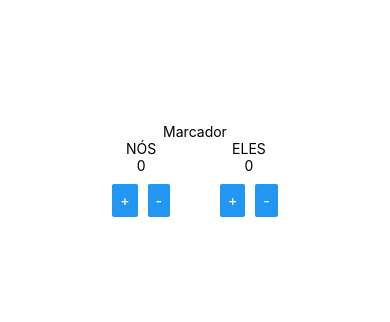
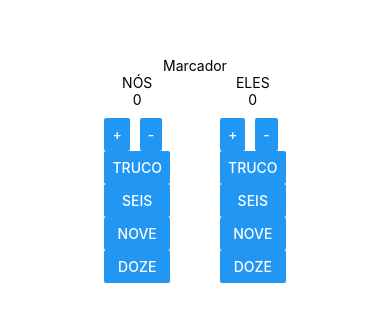
Before and after one commit to K-southier/truco-contador2, a React Native app: screen / in a window 390 px wide. Shown: the part 252-574 px from the top of the page. Built offline with nearby package versions, Linux system fonts and the light colour scheme.

Commit message:
feat: adiciona botões de pontuação do truco (3,6,9,12)

```diff
--- a/App.js
+++ b/App.js
@@ -20,6 +20,10 @@ export default function App() {
             <Button onPress={() => setPlay(play + 1)} title='+' />
             <Button onPress={() => setPlay(play - 1)} title='-' /></View>
           <StatusBar style="auto" />
+      <Button onPress={() => setPlay(play + 3)} title='TRUCO'/>
+      <Button onPress={() => setPlay(play + 6)} title='SEIS'/>
+      <Button onPress={() => setPlay(play + 9)} title='NOVE'/>
+      <Button onPress={() => setPlay(play + 12)} title='DOZE'/>
         </View>
         <View>
         <Text style={{margin:'auto'}}>ELES</Text>
@@ -28,6 +32,10 @@ export default function App() {
           <Button onPress={() => setPlayTwo(playTwo + 1)} title='+' />
           <Button onPress={() => setPlayTwo(playTwo - 1)} title='-' /></View>
         <StatusBar style="auto" />
+      <Button onPress={() => setPlayTwo(playTwo + 3)} title='TRUCO'/>
+      <Button onPress={() => setPlayTwo(playTwo + 6)} title='SEIS'/>
+      <Button onPress={() => setPlayTwo(playTwo + 9)} title='NOVE'/>
+      <Button onPress={() => setPlayTwo(playTwo + 12)} title='DOZE'/>
       </View>
       </View>
     </View>
```
